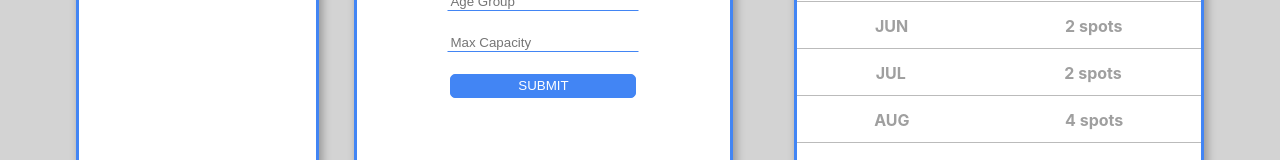
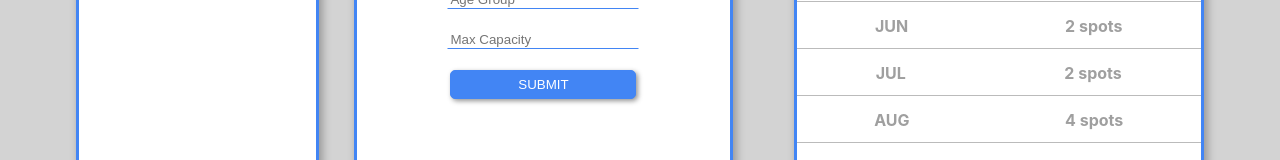
Before and after one commit to bijon7/onestop-daycare, a React (Create React App) app in the folder frontend/: page /admin in a window 1280 px wide. Shown: the part 411-571 px from the top of the page. Built offline with nearby package versions, Linux system fonts and the light colour scheme.

Commit message:
add css to button

```diff
--- a/frontend/src/pages/AdminDashboard.scss
+++ b/frontend/src/pages/AdminDashboard.scss
@@ -67,13 +67,19 @@ h4 {
 }
 
 #submit-button {
-  width: 50%;
   border-radius: 5px;
   border: 1px solid rgb(66, 133, 244);
   background-color: #4285F4;
   color: #ffffff;
   align-self: center;
-  height: 7%;
+  height: 8%;
+  box-shadow: 2px 2px 5px #939393;
+  transition: all 0.2s;
+}
+
+#submit-button:hover{
+  background-color:#d0ddf5;
+  color: #4285F4;
 }
 
 #name, #street, #city, #postalCode, #bio, #age, #capacity {
```
